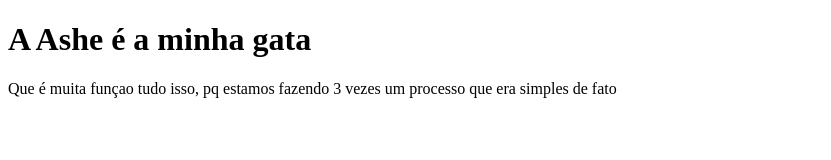
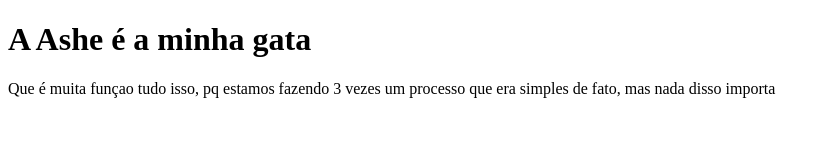
Before and after one commit to idinow/gcsIdino, a plain HTML site: page index.html in a window 1280 px wide. Shown: the whole page, without its empty margins (0-831 px from the left). Drawn offline with Linux system fonts and the light colour scheme.

Commit message:
alterando paragrafo

```diff
--- a/index.html
+++ b/index.html
@@ -5,6 +5,6 @@
 </head>
 <body>
 	<h1>A Ashe é a minha gata</h1>
-	<p>Que é muita funçao tudo isso, pq estamos fazendo 3 vezes um processo que era simples de fato</p>
+	<p>Que é muita funçao tudo isso, pq estamos fazendo 3 vezes um processo que era simples de fato, mas nada disso importa</p>
 </body>
 </html>
```
